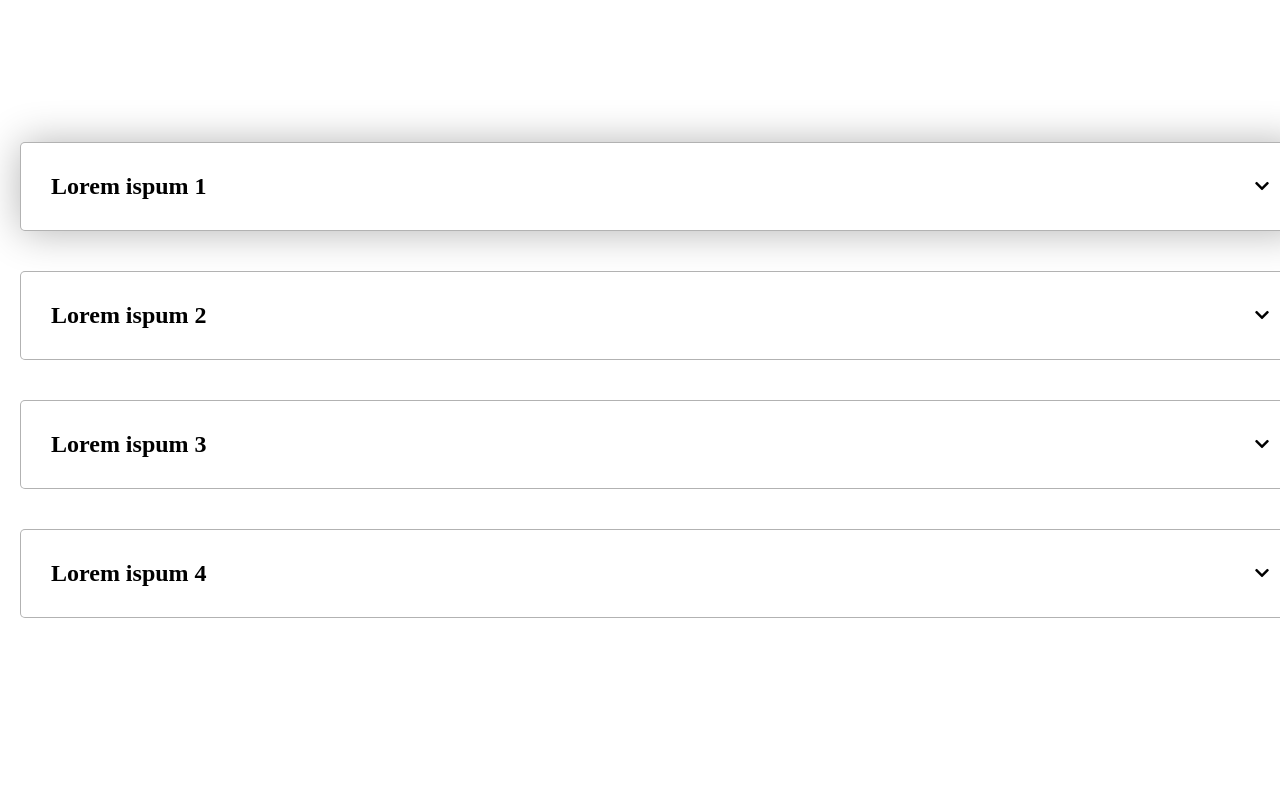
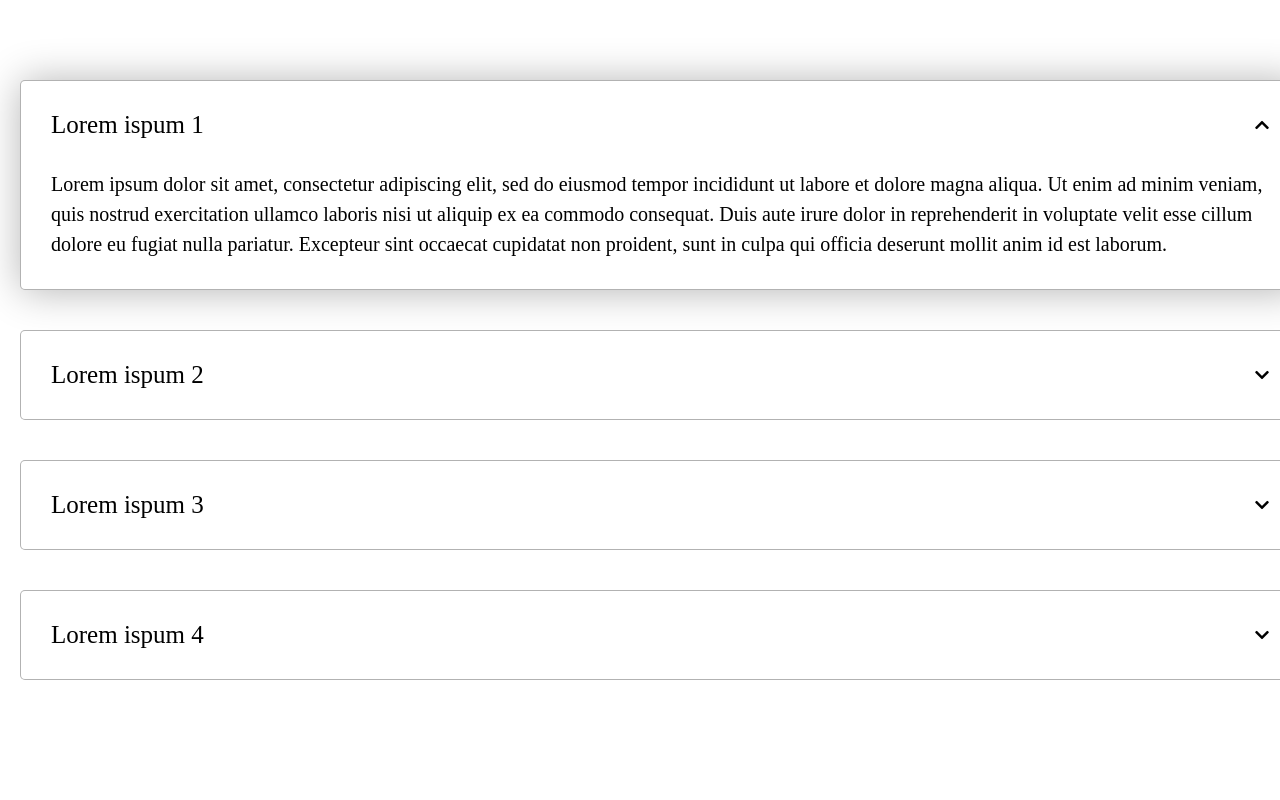
Before and after one commit to AndjelaMitic/accordion, a plain HTML site: page index.html in a window 1280 px wide. Shown: the top 800 px of the page. Drawn offline with Linux system fonts and the light colour scheme.

Commit message:
+ funcionality 1.1

```diff
--- a/app.js
+++ b/app.js
@@ -11,31 +11,51 @@ accordion.classes = {
 
 accordion.states = {
   itemSelected: 'accordion__item--selected',
-  contentOpen: 'accordion__content--open'
+  contentOpen: 'accordion__content--open',
+  arrowUp: 'fa-chevron-up',
+  arrowDown: 'fa-chevron-down'
 
 },
 
 accordion.selectors = {
-  ctx : document.getElementsByClassName(accordion.classes.context),
-  item: document.getElementsByClassName(accordion.classes.item),
-  arrow : document.getElementsByClassName(accordion.classes.arrow),
-  content : document.getElementsByClassName(accordion.classes.content)
+  ctx : document.querySelector(`.${accordion.classes.context}`),
+  item: document.querySelectorAll(`.${accordion.classes.item}`),
+  arrow : document.querySelectorAll(`.${accordion.classes.arrow}`),
+  content : document.querySelectorAll(`.${accordion.classes.content}`)
 };
 
 // DOM selectors
-const items = Array.from(accordion.selectors.item);
+const items = accordion.selectors.item;
 
-accordion.hideAll = () => {
-  items.forEach((item, i) => {
-    if (item.classList.contains(accordion.states.itemSelected)) {
-        item.classList.remove(accordion.states.itemSelected);
+accordion.deselecting = (item) => {
+  item.classList.remove(accordion.states.itemSelected);
+  item.querySelector(`.${accordion.classes.content}`).classList.remove(accordion.states.contentOpen);
+  item.querySelector(`.${accordion.classes.arrow}`).classList.remove(accordion.states.arrowUp);
+  item.querySelector(`.${accordion.classes.arrow}`).classList.add(accordion.states.arrowDown);
+},
+
+accordion.selecting = (item) => {
+  accordion.closeAll();
+  item.classList.add(accordion.states.itemSelected);
+  item.querySelector(`.${accordion.classes.content}`).classList.add(accordion.states.contentOpen);
+  item.querySelector(`.${accordion.classes.arrow}`).classList.remove(accordion.states.arrowDown);
+  item.querySelector(`.${accordion.classes.arrow}`).classList.add(accordion.states.arrowUp);
+},
+
+accordion.closeAll = () => {
+    items.forEach((item, i) => {
+    if (item.classList.contains(accordion.states.itemSelected) || item.querySelector(`.${accordion.classes.content}`).classList.contains(accordion.states.contentOpen)) {
+      accordion.deselecting(item);
     }
   });
 },
 
 accordion.showFirst = () => {
-  accordion.hideAll();
-  items[0].classList.add(accordion.states.itemSelected);
+  accordion.selecting(items[0]);
+},
+
+accordion.showSelected = (selected) => {
+  accordion.selecting(selected);
 },
 
 accordion.setEvent = () => {
@@ -44,17 +64,11 @@ accordion.setEvent = () => {
       accordion.showSelected(this);
     });
   });
-}
-
-accordion.showSelected = (selected) => {
-  accordion.hideAll();
-  selected.classList.add(accordion.states.itemSelected);
-  console.log(selected);
 },
 
 accordion.init = () => {
   accordion.showFirst();
   accordion.setEvent();
-},
+};
 
 accordion.init();
--- a/index.html
+++ b/index.html
@@ -13,10 +13,10 @@
         <div class="accordion__item js-item">
           <div class="accordion__heading js-action">
             <h2 class="accordion__title">Lorem ispum 1</h2>
-            <span class="accordion__arrow js-arrow"><i class="fas fa-chevron-down"></i></span>
+            <span class="accordion__arrow js-arrow fas fa-chevron-down"></span>
           </div>
-          <div class="accordion__bottom js-content">
-            <p class="accordion__content">Lorem ipsum dolor sit amet, consectetur adipiscing elit, sed do eiusmod tempor incididunt ut labore et dolore magna aliqua.
+          <div class="accordion__content js-content">
+            <p>Lorem ipsum dolor sit amet, consectetur adipiscing elit, sed do eiusmod tempor incididunt ut labore et dolore magna aliqua.
               Ut enim ad minim veniam, quis nostrud exercitation ullamco laboris nisi ut aliquip ex ea commodo consequat.
               Duis aute irure dolor in reprehenderit in voluptate velit esse cillum dolore eu fugiat nulla pariatur.
               Excepteur sint occaecat cupidatat non proident, sunt in culpa qui officia deserunt mollit anim id est laborum.</p>
@@ -25,10 +25,10 @@
         <div class="accordion__item accordion__item--selected js-item">
           <div class="accordion__heading js-action">
             <h2 class="accordion__title">Lorem ispum 2</h2>
-            <span class="accordion__arrow js-arrow"><i class="fas fa-chevron-down"></i></span>
+            <span class="accordion__arrow js-arrow fas fa-chevron-down"></span>
           </div>
-          <div class="accordion__bottom js-content">
-            <p class="accordion__content">Lorem ipsum dolor sit amet, consectetur adipiscing elit, sed do eiusmod tempor incididunt ut labore et dolore magna aliqua.
+          <div class="accordion__content accordion__content--open js-content">
+            <p>Lorem ipsum dolor sit amet, consectetur adipiscing elit, sed do eiusmod tempor incididunt ut labore et dolore magna aliqua.
               Ut enim ad minim veniam, quis nostrud exercitation ullamco laboris nisi ut aliquip ex ea commodo consequat.
               Duis aute irure dolor in reprehenderit in voluptate velit esse cillum dolore eu fugiat nulla pariatur.
               Excepteur sint occaecat cupidatat non proident, sunt in culpa qui officia deserunt mollit anim id est laborum.</p>
@@ -37,10 +37,10 @@
         <div class="accordion__item js-item">
           <div class="accordion__heading js-action">
             <h2 class="accordion__title">Lorem ispum 3</h2>
-            <span class="accordion__arrow js-arrow"><i class="fas fa-chevron-down"></i></span>
+            <span class="accordion__arrow js-arrow fas fa-chevron-down"></span>
           </div>
-          <div class="accordion__bottom js-content">
-            <p class="accordion__content">Lorem ipsum dolor sit amet, consectetur adipiscing elit, sed do eiusmod tempor incididunt ut labore et dolore magna aliqua.
+          <div class="accordion__content js-content">
+            <p>Lorem ipsum dolor sit amet, consectetur adipiscing elit, sed do eiusmod tempor incididunt ut labore et dolore magna aliqua.
               Ut enim ad minim veniam, quis nostrud exercitation ullamco laboris nisi ut aliquip ex ea commodo consequat.
               Duis aute irure dolor in reprehenderit in voluptate velit esse cillum dolore eu fugiat nulla pariatur.
               Excepteur sint occaecat cupidatat non proident, sunt in culpa qui officia deserunt mollit anim id est laborum.</p>
@@ -49,10 +49,10 @@
         <div class="accordion__item js-item">
           <div class="accordion__heading js-action">
             <h2 class="accordion__title">Lorem ispum 4</h2>
-            <span class="accordion__arrow js-arrow"><i class="fas fa-chevron-down"></i></span>
+            <span class="accordion__arrow js-arrow fas fa-chevron-down"></span>
           </div>
-          <div class="accordion__bottom js-content">
-            <p class="accordion__content">Lorem ipsum dolor sit amet, consectetur adipiscing elit, sed do eiusmod tempor incididunt ut labore et dolore magna aliqua.
+          <div class="accordion__content js-content">
+            <p>Lorem ipsum dolor sit amet, consectetur adipiscing elit, sed do eiusmod tempor incididunt ut labore et dolore magna aliqua.
               Ut enim ad minim veniam, quis nostrud exercitation ullamco laboris nisi ut aliquip ex ea commodo consequat.
               Duis aute irure dolor in reprehenderit in voluptate velit esse cillum dolore eu fugiat nulla pariatur.
               Excepteur sint occaecat cupidatat non proident, sunt in culpa qui officia deserunt mollit anim id est laborum.</p>
--- a/style.css
+++ b/style.css
@@ -33,12 +33,23 @@ body{
   cursor: pointer;
 }
 .accordion__title{
+  font-size: 25px;
   margin: 0;
-}
-.accordion__bottom{
-  height: 0;
+  font-weight: 500;
 }
 .accordion__content{
-  padding: 0px 20px;
+  height: 0;
+  transition: height ease-in-out 0.3s;
+  -webkit-transition: height ease-in-out 0.3s;
+}
+.accordion__content--open{
+  height: auto;
+  transition: height ease-in-out 0.3s;
+  -webkit-transition: height ease-in-out 0.3s;
+}
+.accordion__content p{
+  padding: 0px 30px 30px;
   margin: 0;
+  line-height: 1.5;
+  font-size: 20px;
 }
```
